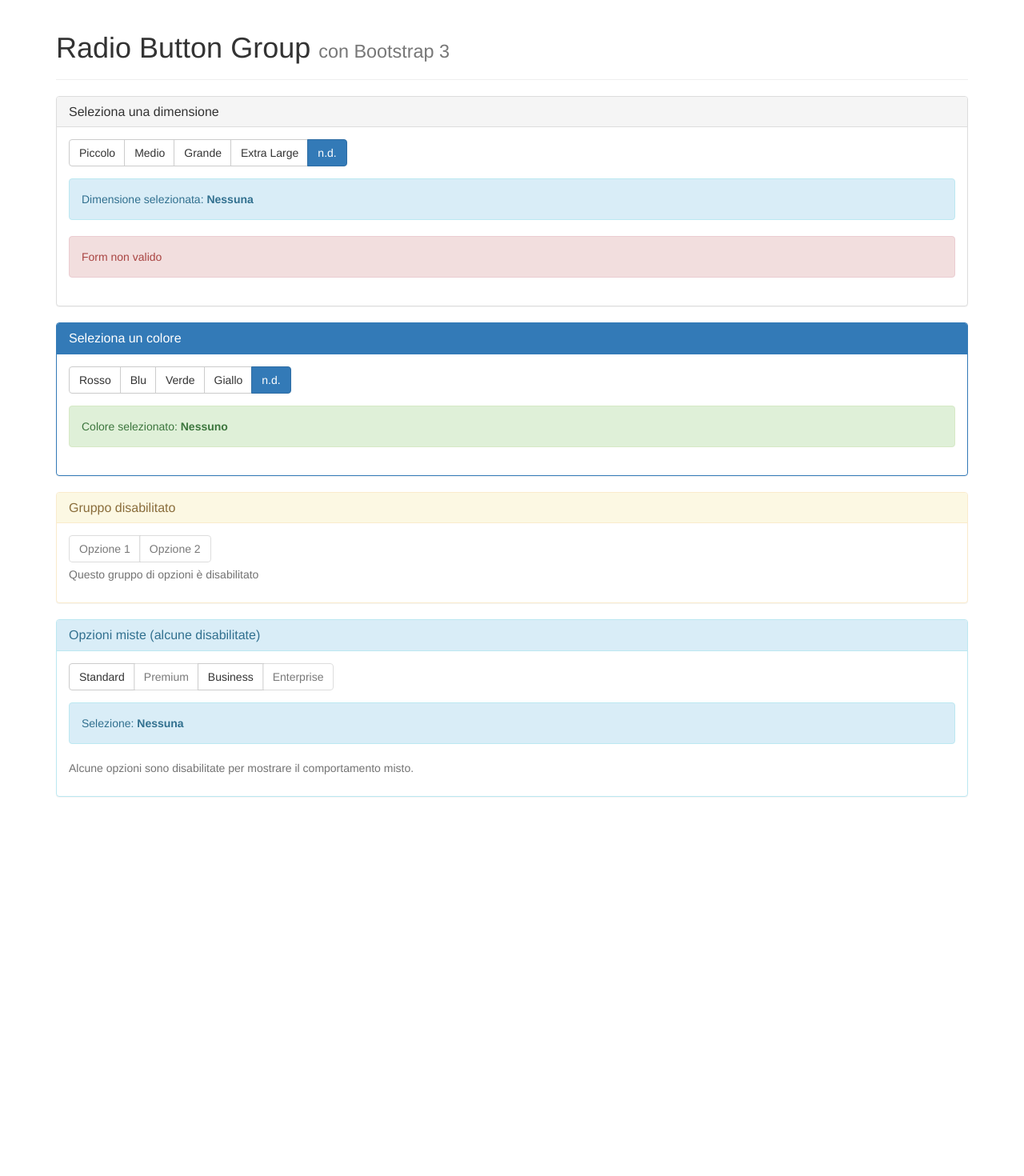
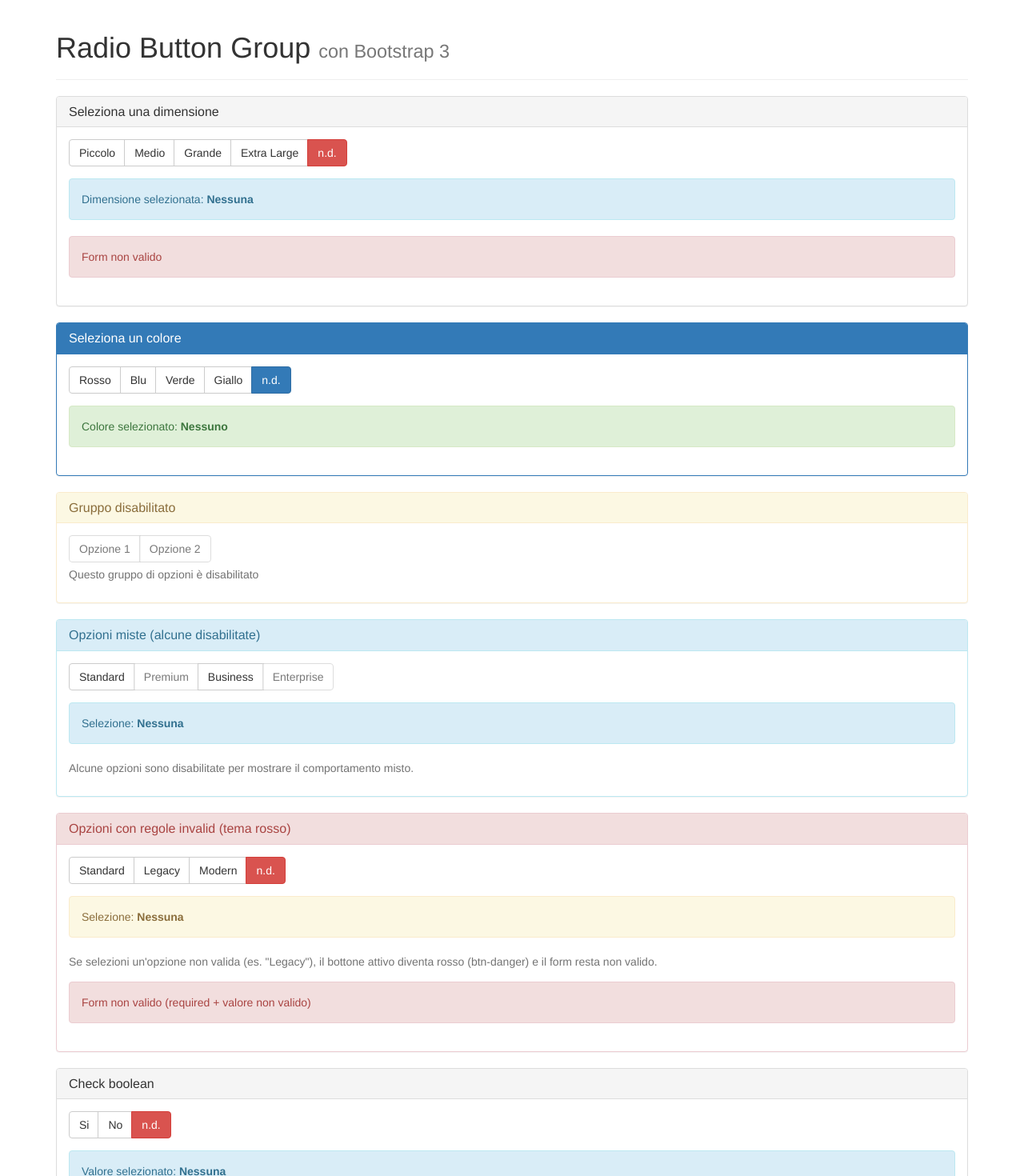
Before and after one commit to renz87-glitch/codex_project, an Angular app in the folder radio-button-app/: page / in a window 1280 px wide. Shown: the top 1470 px of the page at 80% size. Before the commit the page ends 1016 px from the top, so only its background shows below. Built offline with nearby package versions, Linux system fonts and the light colour scheme.

Commit message:
aggiunta gestione radio con booleans con validazione e sistemazioni sul tema di validazione in btn-danger

```diff
--- a/radio-button-app/src/global_styles.css
+++ b/radio-button-app/src/global_styles.css
@@ -1,8 +1 @@
 /* Add application styles & imports to this file! */
-
-/* Visual feedback for invalid custom control using Angular classes on host */
-app-radio-button-group.ng-invalid.ng-touched .btn-group,
-app-radio-button-group.ng-invalid.ng-dirty .btn-group {
-  box-shadow: 0 0 0 2px #a94442 inset; /* Bootstrap 3 danger color */
-  border-radius: 4px;
-}
--- a/radio-button-app/src/main.ts
+++ b/radio-button-app/src/main.ts
@@ -29,7 +29,7 @@ import { RadioButtonGroupComponent } from './radio-button-group.component';
           ></app-radio-button-group>
           </form>
           <div class="alert alert-info" style="margin-top: 15px;" role="alert">
-            Dimensione selezionata: <strong>{{ selectedSize || 'Nessuna' }}</strong>
+            Dimensione selezionata: <strong>{{ selectedSize ?? 'Nessuna' }}</strong>
           </div>
           <div *ngIf="!form1.valid" class="alert alert-danger" style="margin-top: 15px;" role="alert">
             Form non valido
@@ -49,7 +49,7 @@ import { RadioButtonGroupComponent } from './radio-button-group.component';
             [showNotDefined]="true"
           ></app-radio-button-group>
           <div class="alert alert-success" style="margin-top: 15px;" role="alert">
-            Colore selezionato: <strong>{{ selectedColor || 'Nessuno' }}</strong>
+            Colore selezionato: <strong>{{ selectedColor ?? 'Nessuno' }}</strong>
           </div>
         </div>
       </div>
@@ -80,12 +80,64 @@ import { RadioButtonGroupComponent } from './radio-button-group.component';
             name="mixed"
           ></app-radio-button-group>
           <div class="alert alert-info" style="margin-top: 15px;" role="alert">
-            Selezione: <strong>{{ selectedMixed || 'Nessuna' }}</strong>
+            Selezione: <strong>{{ selectedMixed ?? 'Nessuna' }}</strong>
           </div>
           <p class="help-block">Alcune opzioni sono disabilitate per mostrare il comportamento misto.</p>
         </div>
       </div>
+
+      <div class="panel panel-danger">
+        <div class="panel-heading">
+          <h3 class="panel-title">Opzioni con regole invalid (tema rosso)</h3>
+        </div>
+        <div class="panel-body">
+          <form ngNativeValidate #form3="ngForm">
+          <app-radio-button-group
+            [options]="invalidOptions"
+            [(ngModel)]="selectedInvalid"
+            name="invalid"
+            [required]="true"
+            [showNotDefined]="true"
+            [invalidValues]="['legacy']"
+          ></app-radio-button-group>
+          </form>
+          <div class="alert alert-warning" style="margin-top: 15px;" role="alert">
+            Selezione: <strong>{{ selectedInvalid ?? 'Nessuna' }}</strong>
+          </div>
+          <p class="help-block">
+            Se selezioni un'opzione non valida (es. "Legacy"), il bottone attivo diventa rosso (btn-danger) e il form resta non valido.
+          </p>
+          <div *ngIf="!form3.valid" class="alert alert-danger" style="margin-top: 15px;" role="alert">
+            Form non valido (required + valore non valido)
+          </div>
+        </div>
+      </div>
+
+      <div class="panel panel-default">
+        <div class="panel-heading">
+          <h3 class="panel-title">Check boolean</h3>
+        </div>
+        <div class="panel-body">
+          <form ngNativeValidate #form2="ngForm">
+          <app-radio-button-group
+            [options]="boolOptions"
+            [(ngModel)]="selectedBool"
+            name="bool"
+            [required]="true"
+            [showNotDefined]="true"
+          ></app-radio-button-group>
+          </form>
+          <div class="alert alert-info" style="margin-top: 15px;" role="alert">
+            Valore selezionato: <strong>{{ selectedBool ?? 'Nessuna' }}</strong>
+          </div>
+          <div *ngIf="!form2.valid" class="alert alert-danger" style="margin-top: 15px;" role="alert">
+            Form non valido
+          </div>
+        </div>
+      </div>
     </div>
+
+
   `,
 })
 export class App {
@@ -93,6 +145,8 @@ export class App {
   selectedColor: any = null;      // null per preselezionare "n.d."
   selectedDisabled: any = null;
   selectedMixed: any = null;
+  selectedBool: any = null;
+  selectedInvalid: any = null;
 
   sizeOptions = [
     { label: 'Piccolo', value: 'S', tooltip: 'Taglia S: piccola' },
@@ -119,6 +173,17 @@ export class App {
     { label: 'Business', value: 'biz' },
     { label: 'Enterprise', value: 'ent', disabled: true }
   ];
+
+  boolOptions = [
+    { label: 'Si', value: true, tooltip: 'Acconsento' },
+    { label: 'No', value: false, tooltip: 'Non acconsento' },
+  ];
+
+  invalidOptions = [
+    { label: 'Standard', value: 'std' },
+    { label: 'Legacy', value: 'legacy', tooltip: 'Non supportato', invalid: true },
+    { label: 'Modern', value: 'modern' }
+  ];
 }
 
 bootstrapApplication(App);
--- a/radio-button-app/src/radio-button-group.component.ts
+++ b/radio-button-app/src/radio-button-group.component.ts
@@ -7,6 +7,7 @@ export interface RadioOption {
   value: any;
   tooltip?: string;
   disabled?: boolean;
+  invalid?: boolean;
 }
 
 @Component({
@@ -19,7 +20,8 @@ export interface RadioOption {
         *ngFor="let option of options"
         href="javascript:void(0)"
         class="btn"
-        [class.btn-primary]="isSelected(option.value)"
+        [class.btn-primary]="isSelected(option.value) && !isAriaInvalid()"
+        [class.btn-danger]="isSelected(option.value) && isAriaInvalid()"
         [class.btn-default]="!isSelected(option.value)"
         [class.disabled]="disabled || option.disabled"
         [style.cursor]="(disabled || option.disabled) ? 'not-allowed' : null"
@@ -37,7 +39,8 @@ export interface RadioOption {
         *ngIf="showNotDefined"
         href="javascript:void(0)"
         class="btn"
-        [class.btn-primary]="isSelected(notDefinedValue)"
+        [class.btn-primary]="isSelected(notDefinedValue) && !isAriaInvalid()"
+        [class.btn-danger]="isSelected(notDefinedValue) && isAriaInvalid()"
         [class.btn-default]="!isSelected(notDefinedValue)"
         [class.disabled]="disabled"
         [style.cursor]="disabled ? 'not-allowed' : null"
@@ -69,6 +72,8 @@ export interface RadioOption {
       cursor: not-allowed;
       opacity: 0.65;
     }
+
+    /* No outline; when invalid the active button switches to btn-danger via bindings */
   `],
   providers: [
     {
@@ -92,6 +97,7 @@ export class RadioButtonGroupComponent implements ControlValueAccessor, Validato
   @Input() notDefinedTooltip: string = 'Non definito';
   @Input() notDefinedValue: any = null;
   @Input() notDefinedTreatEmptyString: boolean = false;
+  @Input() invalidValues: any[] = [];
 
   value: any = null;
   onChange: (value: any) => void = () => {};
@@ -162,9 +168,22 @@ export class RadioButtonGroupComponent implements ControlValueAccessor, Validato
   }
 
   private hasSelection(): boolean {
-    const baseSelected = this.options?.some(opt => this.isSelected(opt.value)) || false;
-    const ndSelected = !!this.showNotDefined && this.isSelected(this.notDefinedValue);
-    return baseSelected || ndSelected;
+    const selectedValue = this.value;
+    // Check if one of the options is selected and valid
+    const selectedOption = this.options?.find(opt => this.isSelected(opt.value));
+    if (selectedOption) {
+      if (selectedOption.invalid) return false;
+      if (this.invalidValues && this.invalidValues.some(v => v === selectedValue)) return false;
+      return true;
+    }
+    // Handle not-defined selection
+    const isNullish = (v: any) => v === null || v === undefined || (this.notDefinedTreatEmptyString && v === '');
+    const ndSelected = !!this.showNotDefined && isNullish(selectedValue) && isNullish(this.notDefinedValue);
+    if (ndSelected) {
+      // "n.d." does not satisfy required
+      return !this.required ? true : false;
+    }
+    return false;
   }
 
   isAriaInvalid(): boolean {
```
